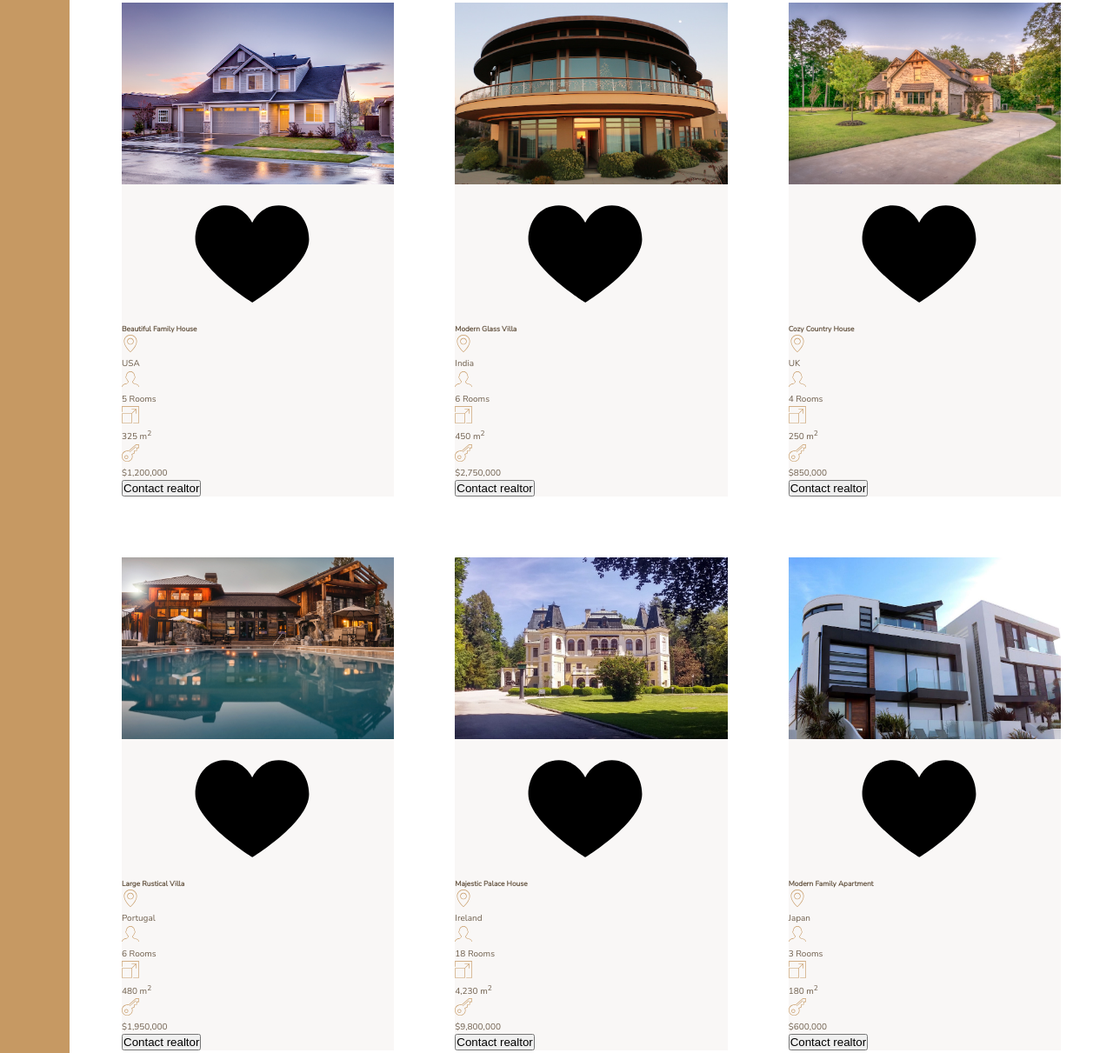
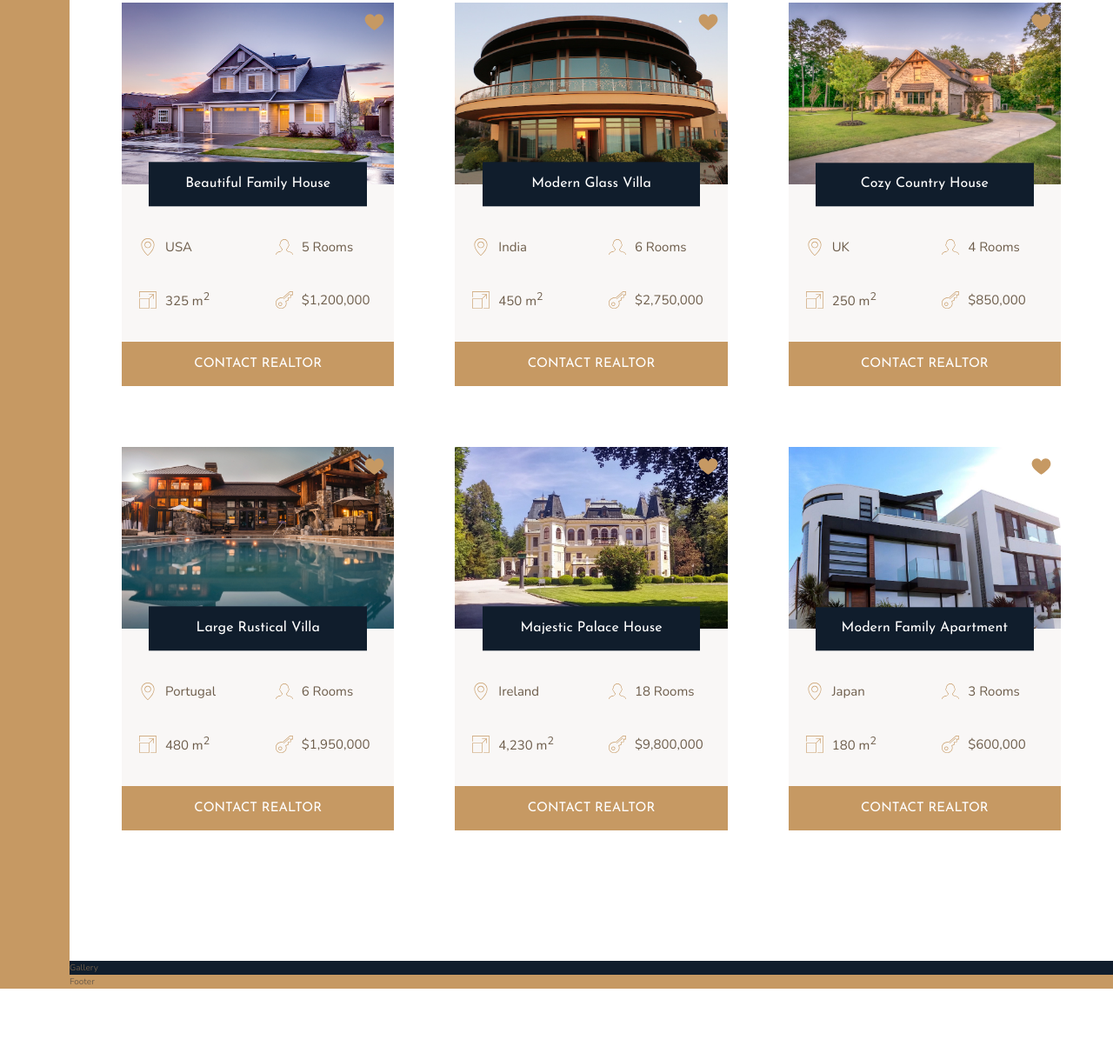
Before and after one commit to Poirei/Nexter, a website: page index.html in a window 1280 px wide. Shown: the part 1940-3151 px from the top of the page at 87% size. After the commit the page ends 3077 px from the top, so only its background shows below. Drawn offline with nearby package versions, Linux system fonts and the light colour scheme.

Commit message:
added styles for homes section.

```diff
--- a/index.html
+++ b/index.html
@@ -134,7 +134,7 @@
           </svg>
           <p>$1,200,000</p>
         </div>
-        <button class="cta">Contact realtor</button>
+        <button class="btn home__btn">Contact realtor</button>
       </div>
 
       <div class="home">
@@ -167,7 +167,7 @@
           </svg>
           <p>$2,750,000</p>
         </div>
-        <button class="cta">Contact realtor</button>
+        <button class="btn home__btn">Contact realtor</button>
       </div>
 
       <div class="home">
@@ -200,7 +200,7 @@
           </svg>
           <p>$850,000</p>
         </div>
-        <button class="cta">Contact realtor</button>
+        <button class="btn home__btn">Contact realtor</button>
       </div>
 
       <div class="home">
@@ -233,7 +233,7 @@
           </svg>
           <p>$1,950,000</p>
         </div>
-        <button class="cta">Contact realtor</button>
+        <button class="btn home__btn">Contact realtor</button>
       </div>
 
       <div class="home">
@@ -266,7 +266,7 @@
           </svg>
           <p>$9,800,000</p>
         </div>
-        <button class="cta">Contact realtor</button>
+        <button class="btn home__btn">Contact realtor</button>
       </div>
 
       <div class="home">
@@ -299,7 +299,7 @@
           </svg>
           <p>$600,000</p>
         </div>
-        <button class="cta">Contact realtor</button>
+        <button class="btn home__btn">Contact realtor</button>
       </div>
     </section>
     <section class="gallery">Gallery</section>
--- a/sass/_homes.scss
+++ b/sass/_homes.scss
@@ -8,28 +8,68 @@
 
 .home {
   background-color: $color-grey-light-1;
+  display: grid;
+  grid-template-columns: repeat(2, 1fr);
+  row-gap: 3.5rem;
 
   &__img {
     width: 100%;
+    grid-column: 1 / -1;
+    grid-row: 1 / 2;
+    z-index: 1;
   }
 
   &__like {
+    grid-row: 1 / 2;
+    grid-column: 2 / 3;
+    fill: $color-primary;
+    height: 2.5rem;
+    width: 2.5rem;
+    justify-self: end;
+    z-index: 2;
+    margin: 1rem;
   }
 
   &__name {
+    grid-column: 1 / -1;
+    grid-row: 1 / 2;
+    z-index: 2;
+    width: 80%;
+    justify-self: center;
+    align-self: end;
+    font-family: $font-display;
+    font-size: 1.6rem;
+    font-weight: 400;
+    text-align: center;
+    color: #fff;
+    background-color: $color-secondary;
+    padding: 1.25rem;
+    transform: translateY(50%);
+  }
+
+  &__location,
+  &__rooms {
+    margin-top: 2.5rem;
   }
 
   &__location,
   &__rooms,
   &__area,
   &__price {
+    font-size: 1.5rem;
+    margin-left: 2rem;
+    display: flex;
+    align-items: center;
+
     svg {
       fill: $color-primary;
       height: 2rem;
       width: 2rem;
-    }
-
-    p {
+      margin-right: 1rem;
     }
   }
+
+  &__btn {
+    grid-column: 1 / -1;
+  }
 }
```
Also changed, not shown: css/style.css.
